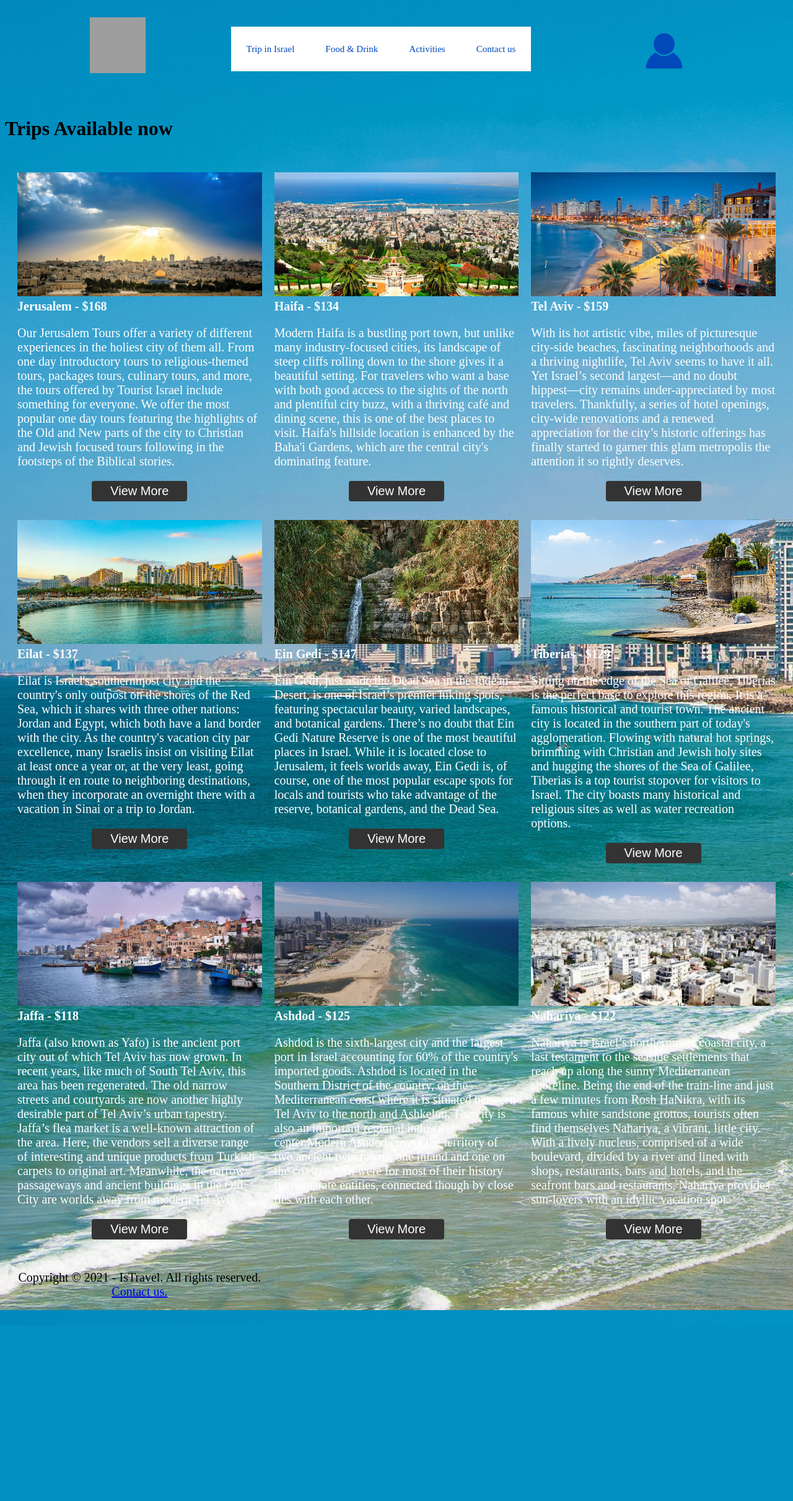
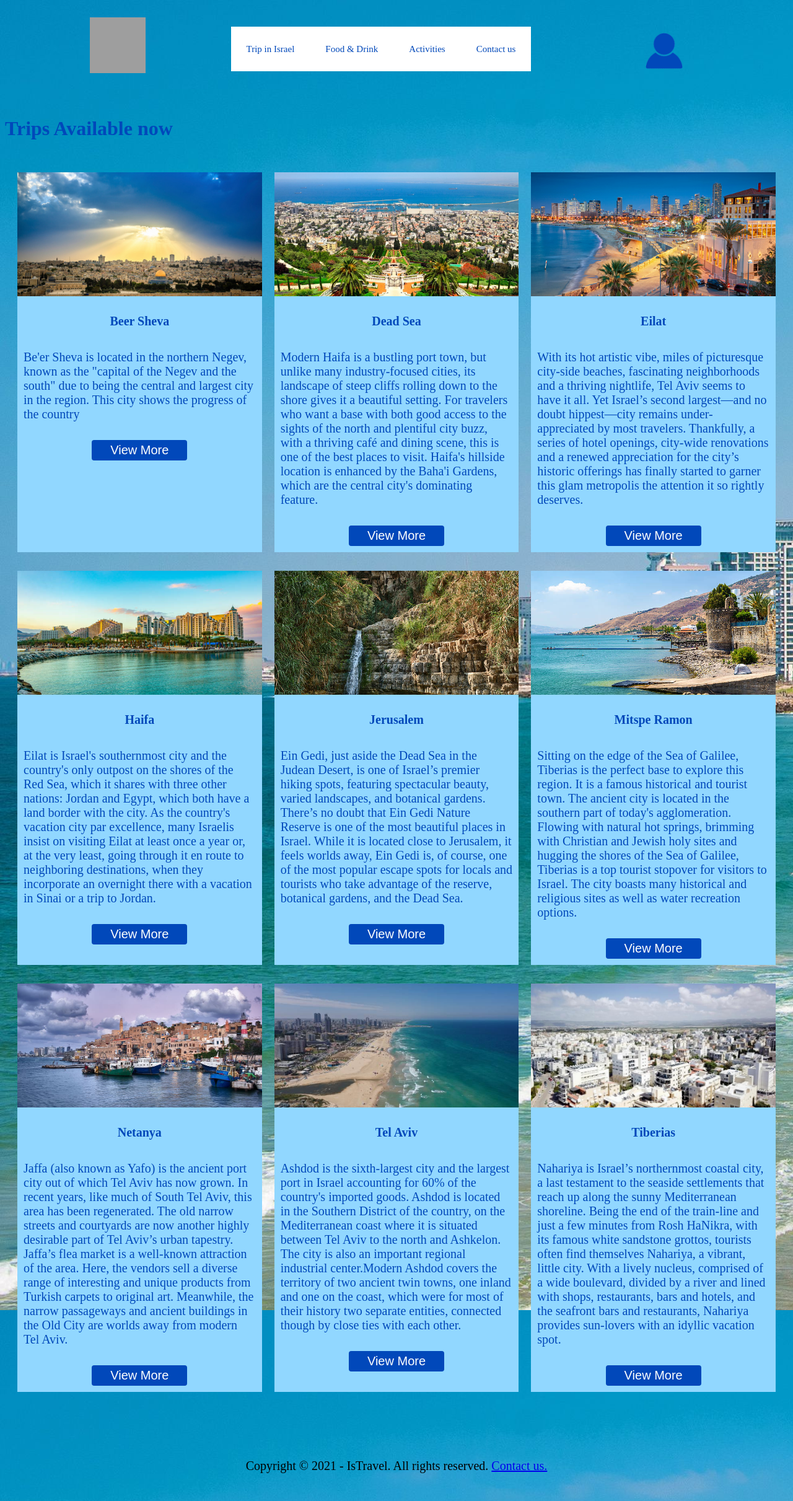
Before and after one commit to GeneralDx/IsTravel, a PHP site: page /trip_page.php in a window 1280 px wide. Shown: the whole page at 62% size. Before the commit the page ends 2114 px from the top, so only its background shows below. Run offline with PHP 8.4, Linux system fonts and the light colour scheme; grey boxes are pictures that could not be loaded.

Commit message:
Summary
50th commit (trip_page)

```diff
--- a/activity_proposition_page.php
+++ b/activity_proposition_page.php
@@ -114,7 +114,6 @@
 
 						<label for="city"><b>Place</b></label><br>
 							<select name="city"><br>
-								<option value="Ashdod">Ashdod</option>
 								<option value="Beer Sheva">Beer Sheva</option>
 								<option value="Dead Sea">Dead Sea</option>
 								<option value="Eilat">Eilat</option>
--- a/add_trip_page.php
+++ b/add_trip_page.php
@@ -123,7 +123,6 @@
         	  <input type="date" name="end_date" id="end_date" required><br>
     			<label for="place"><b>Place</b></label><br>
           <select name="place"><br>
-            <option value="Ashdod">Ashdod</option>
             <option value="Beer Sheva">Beer Sheva</option>
             <option value="Dead Sea">Dead Sea</option>
             <option value="Eilat">Eilat</option>
--- a/header.php
+++ b/header.php
@@ -65,6 +65,11 @@
       }
 
       #proposition_activity:hover{
+        background-color: white;
+        color: #0148ba;
+      }
+
+      #cart:hover{
         background-color: white;
         color: #0148ba;
       }
@@ -218,7 +223,8 @@
               <img src="/IsTravel/img/profile_logo.png" class="profile_img">
               <div class="dropdown-user">
                   <p id="name"><?php echo $_SESSION['First_name']." ".$_SESSION['Last_name'];?></p>
-                <a href="/IsTravel/profil_page.php" id="profile_settings">Profile</a>
+                  <a href="/IsTravel/profil_page.php" id="profile_settings">Profile</a>
+                  <a href="/IsTravel/cart_page.php" id="cart">Cart</a>
 
                 <?php
                   if ($_SESSION['Type'] == 'manager'){
--- a/modify_activity_page.php
+++ b/modify_activity_page.php
@@ -132,7 +132,6 @@ a {
         <label for="city"><b>Place</b></label><br>
           <select name="city"><br>
             <option value="<?php echo $result['city']; ?>"><?php echo $result['city']; ?></option>
-            <option value="Ashdod">Ashdod</option>
             <option value="Beer Sheva">Beer Sheva</option>
             <option value="Dead Sea">Dead Sea</option>
             <option value="Eilat">Eilat</option>
--- a/trip_page.php
+++ b/trip_page.php
@@ -5,7 +5,7 @@
 <html lang="en" dir="ltr">
   <head>
     <meta charset="utf-8">
-    <title>Contact us</title>
+    <title>Trips</title>
     <style>
         .items {
             display: grid;
@@ -15,6 +15,10 @@
             grid-row-gap: 30px;
         }
 
+				.item {
+					background: #91D7FF;
+				}
+
         .item img {
             width: 100%;
             height: 200px;
@@ -23,7 +27,7 @@
             transition: 0.2s ease;
         }
 
-        .item img:hover {
+        .item:hover {
              transform: scale(1.04);
         }
 
@@ -37,7 +41,7 @@
             padding: 5px 30px;
             border: none;
             outline: none;
-            background-color: #333;
+            background-color: #0148ba;
             color: white;
             cursor: pointer;
             border-radius: 4px;
@@ -45,18 +49,22 @@
             display: block;
             margin: 0 auto;
             transition: 0.2s all;
+						margin-bottom: 10px;
         }
 
             .item button:hover {
                 transform: scale(1.08);
             }
-        #btn {
-            background-color: #333;
+
+        p,b,h3{
+						color: #0148ba;
+            font-size: 20px;
+						padding: 10px;
         }
-        p,b,h3{
-            color: white;
-            font-size: 20px;
-        }
+
+				#h1{
+					color: #0148ba;
+				}
 
 
 
@@ -65,85 +73,117 @@
   <body>
   <br />
 
-    <h1>Trips Available now</h1>
+    <h1 id="h1">Trips Available now</h1>
     <div class="items">
         <div class="item">
-            <img src="img/jerusalem.jpg"
-            <h3><b>     Jerusalem - $168 </b></h3>
-            <p>Our Jerusalem Tours offer a variety of different experiences in the holiest city of them all. From one day introductory tours to religious-themed tours, packages tours, culinary tours, and more, the tours offered by Tourist Israel include something for everyone. We offer the most popular one day tours featuring the highlights of the Old and New parts of the city to Christian and Jewish focused tours following in the footsteps of the Biblical stories.</p>
-            <button>View More</button>
+            <img src="img/jerusalem.jpg">
+            <h3><b>Beer Sheva</b></h3>
+						<p>Be'er Sheva is located in the northern Negev, known as the "capital of the Negev and the south" due to being the central and largest city in the region. This city shows the progress of the country</p>
+            <button id="place_1" onclick="place_1()">View More</button>
 
         </div>
         <div class="item">
-        <img src="img/haifa.jpg"
-            <h3><b>     Haifa - $134 </b></h3>
+        <img src="img/haifa.jpg">
+            <h3><b>Dead Sea</b></h3>
             <p>Modern Haifa is a bustling port town, but unlike many industry-focused cities, its landscape of steep cliffs rolling down to the shore gives it a beautiful setting.
             For travelers who want a base with both good access to the sights of the north and plentiful city buzz, with a thriving café and dining scene, this is one of the best places to visit.
             Haifa's hillside location is enhanced by the Baha'i Gardens, which are the central city's dominating feature.</p>
-            <button>View More</button>
+            <button id="place_2" onclick="place_2()">View More</button>
         </div>
         <div class="item">
-        <img src="img/telaviv.jpg"
-            <h3><b>     Tel Aviv - $159 </b></h3>
+        <img src="img/telaviv.jpg">
+            <h3><b>Eilat</b></h3>
             <p>With its hot artistic vibe, miles of picturesque city-side beaches, fascinating neighborhoods and a thriving nightlife, Tel Aviv seems to have it all. Yet Israel’s second largest—and no doubt hippest—city remains under-appreciated by most travelers. Thankfully, a series of hotel openings, city-wide renovations and a renewed appreciation for the city’s historic offerings has finally started to garner this glam metropolis the attention it so rightly deserves.</p>
-            <button>View More</button>
+            <button id="place_3" onclick="place_3()">View More</button>
 
         </div>
         <div class="item">
-        <img src="img/eilat.jpg"
-            <h3><b>     Eilat - $137 </b></h3>
-            <p>Eilat is Israel's southernmost city and the country's only outpost on the shores of the Red Sea, which it shares with three other nations: Jordan and Egypt, which both have a land border with the city. As the country's vacation city par excellence, many Israelis insist on visiting Eilat at least once a year or, at the very least, going through it en route to neighboring destinations, when they incorporate an overnight there with a vacation in Sinai or a trip to Jordan.
-
-</p>
-            <button>View More</button>
+        <img src="img/eilat.jpg">
+            <h3><b>Haifa</b></h3>
+            <p>Eilat is Israel's southernmost city and the country's only outpost on the shores of the Red Sea, which it shares with three other nations: Jordan and Egypt, which both have a land border with the city. As the country's vacation city par excellence, many Israelis insist on visiting Eilat at least once a year or, at the very least, going through it en route to neighboring destinations, when they incorporate an overnight there with a vacation in Sinai or a trip to Jordan.</p>
+            <button id="place_4" onclick="place_4()">View More</button>
         </div>
 
         <div class="item">
-        <img src="img/eingedi.jpg"
-            <h3><b>     Ein Gedi - $147 </b></h3>
-            <p>Ein Gedi, just aside the Dead Sea in the Judean Desert, is one of Israel’s premier hiking spots, featuring spectacular beauty, varied landscapes, and botanical gardens. There’s no doubt that Ein Gedi Nature Reserve is one of the most beautiful places in Israel. While it is located close to Jerusalem, it feels worlds away, Ein Gedi is, of course, one of the most popular escape spots for locals and tourists who take advantage of the reserve, botanical gardens, and the Dead Sea.
-
-            </p>
-            <button>View More</button>
+        <img src="img/eingedi.jpg">
+            <h3><b>Jerusalem</b></h3>
+            <p>Ein Gedi, just aside the Dead Sea in the Judean Desert, is one of Israel’s premier hiking spots, featuring spectacular beauty, varied landscapes, and botanical gardens. There’s no doubt that Ein Gedi Nature Reserve is one of the most beautiful places in Israel. While it is located close to Jerusalem, it feels worlds away, Ein Gedi is, of course, one of the most popular escape spots for locals and tourists who take advantage of the reserve, botanical gardens, and the Dead Sea.</p>
+            <button id="place_5" onclick="place_5()">View More</button>
         </div>
         <div class="item">
-            <img src="img/tiberias.jpg"
-            <h3><b>     Tiberias - $129 </b></h3>
+            <img src="img/tiberias.jpg">
+            <h3><b>Mitspe Ramon</b></h3>
             <p>Sitting on the edge of the Sea of Galilee, Tiberias is the perfect base to explore this region. It is a famous historical and tourist town. The ancient city is located in the southern part of today's agglomeration.
-Flowing with natural hot springs, brimming with Christian and Jewish holy sites and hugging the shores of the Sea of Galilee, Tiberias is a top tourist stopover for visitors to Israel. The city boasts many historical and religious sites as well as water recreation options.
-
-            </p>
-            <button>View More</button>
+Flowing with natural hot springs, brimming with Christian and Jewish holy sites and hugging the shores of the Sea of Galilee, Tiberias is a top tourist stopover for visitors to Israel. The city boasts many historical and religious sites as well as water recreation options.</p>
+            <button id="place_6" onclick="place_6()">View More</button>
 
         </div>
 
         <div class="item">
-        <img src="img/jaffa.jpg"
-            <h3><b>     Jaffa - $118 </b></h3>
+        <img src="img/jaffa.jpg">
+            <h3><b>Netanya</b></h3>
             <p>Jaffa (also known as Yafo) is the ancient port city out of which Tel Aviv has now grown. In recent years, like much of South Tel Aviv, this area has been regenerated. The old narrow streets and courtyards are now another highly desirable part of Tel Aviv’s urban tapestry.
-Jaffa’s flea market is a well-known attraction of the area. Here, the vendors sell a diverse range of interesting and unique products from Turkish carpets to original art. Meanwhile, the narrow passageways and ancient buildings in the Old City are worlds away from modern Tel Aviv.
-
-            </p>
-            <button>View More</button>
+Jaffa’s flea market is a well-known attraction of the area. Here, the vendors sell a diverse range of interesting and unique products from Turkish carpets to original art. Meanwhile, the narrow passageways and ancient buildings in the Old City are worlds away from modern Tel Aviv.</p>
+            <button id="place_7" onclick="place_7()">View More</button>
 
         </div>
         <div class="item">
-        <img src="img/ashdod.jpg"
-            <h3><b>     Ashdod - $125 </b></h3>
-            <p>Ashdod is the sixth-largest city and the largest port in Israel accounting for 60% of the country's imported goods. Ashdod is located in the Southern District of the country, on the Mediterranean coast where it is situated between Tel Aviv to the north and Ashkelon. The city is also an important regional industrial center.Modern Ashdod covers the territory of two ancient twin towns, one inland and one on the coast, which were for most of their history two separate entities, connected though by close ties with each other.
-
-            </p>
-            <button>View More</button>
+        <img src="img/ashdod.jpg">
+            <h3><b>Tel Aviv</b></h3>
+            <p>Ashdod is the sixth-largest city and the largest port in Israel accounting for 60% of the country's imported goods. Ashdod is located in the Southern District of the country, on the Mediterranean coast where it is situated between Tel Aviv to the north and Ashkelon. The city is also an important regional industrial center.Modern Ashdod covers the territory of two ancient twin towns, one inland and one on the coast, which were for most of their history two separate entities, connected though by close ties with each other.</p>
+            <button id="place_8" onclick="place_8()">View More</button>
 
         </div>
         <div class="item">
-        <img src="img/nahariya.jpg"
-            <h3><b>     Nahariya - $122 </b></h3>
-            <p>Nahariya is Israel’s northernmost coastal city, a last testament to the seaside settlements that reach up along the sunny Mediterranean shoreline. Being the end of the train-line and just a few minutes from Rosh HaNikra, with its famous white sandstone grottos, tourists often find themselves Nahariya, a vibrant, little city. With a lively nucleus, comprised of a wide boulevard, divided by a river and lined with shops, restaurants, bars and hotels, and the seafront bars and restaurants, Nahariya provides sun-lovers with an idyllic vacation spot.
+        <img src="img/nahariya.jpg">
+            <h3><b>Tiberias</b></h3>
+            <p>Nahariya is Israel’s northernmost coastal city, a last testament to the seaside settlements that reach up along the sunny Mediterranean shoreline. Being the end of the train-line and just a few minutes from Rosh HaNikra, with its famous white sandstone grottos, tourists often find themselves Nahariya, a vibrant, little city. With a lively nucleus, comprised of a wide boulevard, divided by a river and lined with shops, restaurants, bars and hotels, and the seafront bars and restaurants, Nahariya provides sun-lovers with an idyllic vacation spot.</p>
+            <button id="place_9" onclick="place_9()">View More</button>
+				</div>
 
-            </p>
-            <button>View More</button>
+						<form method="post" action="eilat_page.php">
+					    <input type="text" name="place" id="place" style="display:none"><br>
+							<input type="submit" name="formsend_place" class="formsend_place" id="formsend_place" style="display:none">
+						</form>
 
+						<script type="text/javascript">
+							function place_1(){
+								document.getElementById('place').value = "Beer Sheva";
+								document.getElementById('formsend_place').click();
+							}
+							function place_2(){
+								document.getElementById('place').value = "Dead Sea";
+								document.getElementById('formsend_place').click();
+							}
+							function place_3(){
+								document.getElementById('place').value = "Eilat";
+								document.getElementById('formsend_place').click();
+							}
+							function place_4(){
+								document.getElementById('place').value = "Haifa";
+								document.getElementById('formsend_place').click();
+							}
+							function place_5(){
+								document.getElementById('place').value = "Jerusalem";
+								document.getElementById('formsend_place').click();
+							}
+							function place_6(){
+								document.getElementById('place').value = "Mitspe Ramon";
+								document.getElementById('formsend_place').click();
+							}
+							function place_7(){
+								document.getElementById('place').value = "Netanya";
+								document.getElementById('formsend_place').click();
+							}
+							function place_8(){
+								document.getElementById('place').value = "Tel Aviv";
+								document.getElementById('formsend_place').click();
+							}
+							function place_9(){
+								document.getElementById('place').value = "Tiberias";
+								document.getElementById('formsend_place').click();
+							}
+						</script>
         </div>
 
 
```
Also changed, not shown: eilat_page.php (+9 -2 lines).
